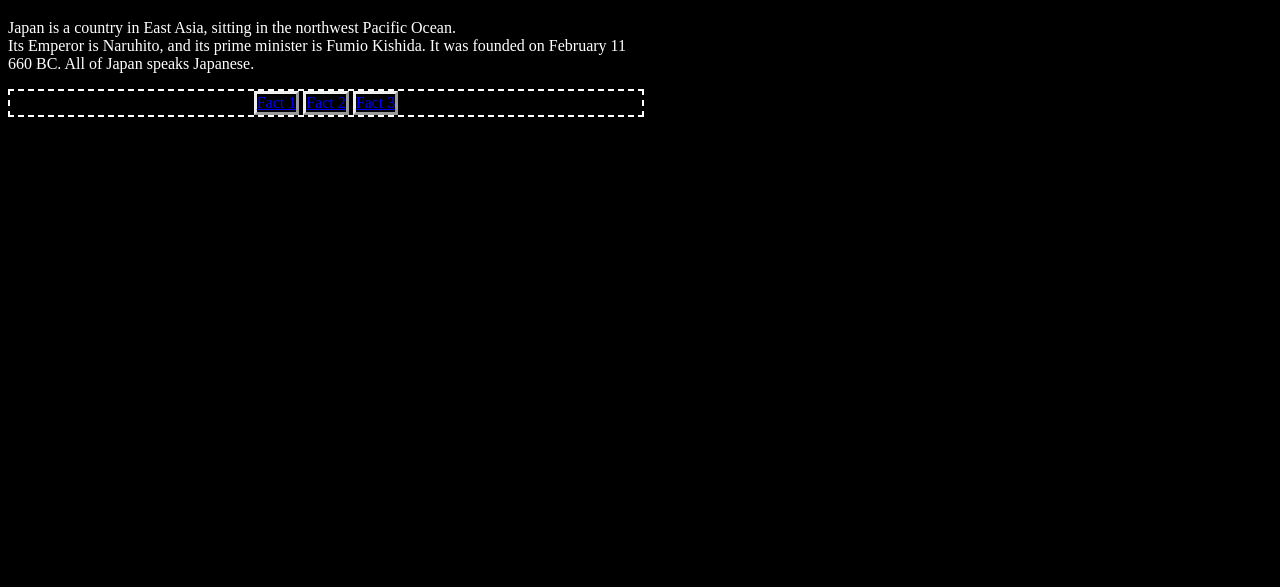
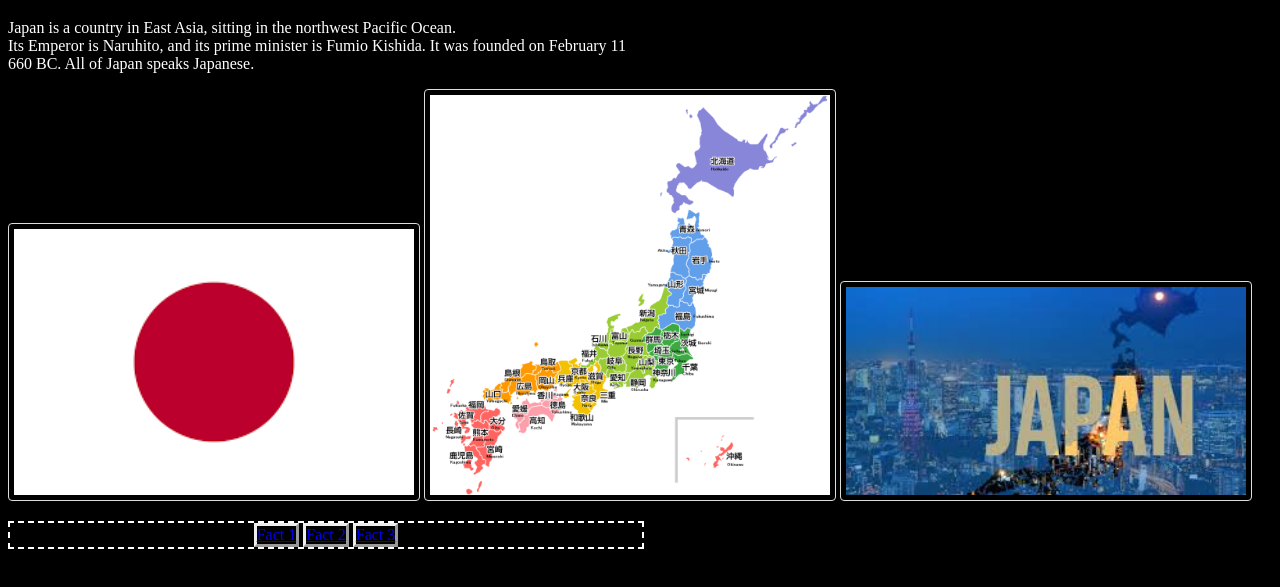
Before and after one commit to dr11652/japan-site, a plain HTML site: page index.html in a window 1280 px wide. Shown: the part 61-648 px from the top of the page. Drawn offline with Linux system fonts and the light colour scheme.

Commit message:
Style/Image Changes

```diff
--- a/index.html
+++ b/index.html
@@ -22,7 +22,9 @@
         </p>
 
         <!--By creating anchors to other html docs we have made previously-->
-
+        <img src="Images/Flag.png" alt="">
+        <img src="Images/Map.png" alt="">
+        <img src="Images/japan.jfif" alt="">
 
         <ul>
             <li><a href="facts1.html">Fact 1</a></li>
--- a/styles.css
+++ b/styles.css
@@ -27,13 +27,8 @@ ul li {
 }
 
 img {
-    display: block;
-    width: 50%;
-}
-
-body.homepage {
-    background-image: url(Images/Backgrounds/background1.jpg)
-    background-repeat;
-    background-size: cover;
-    background-position: 40% 100%;
-}
+    border: 1px solid #ddd;
+    border-radius: 4px;
+    padding: 5px;
+    width: 400px;
+  }
```
